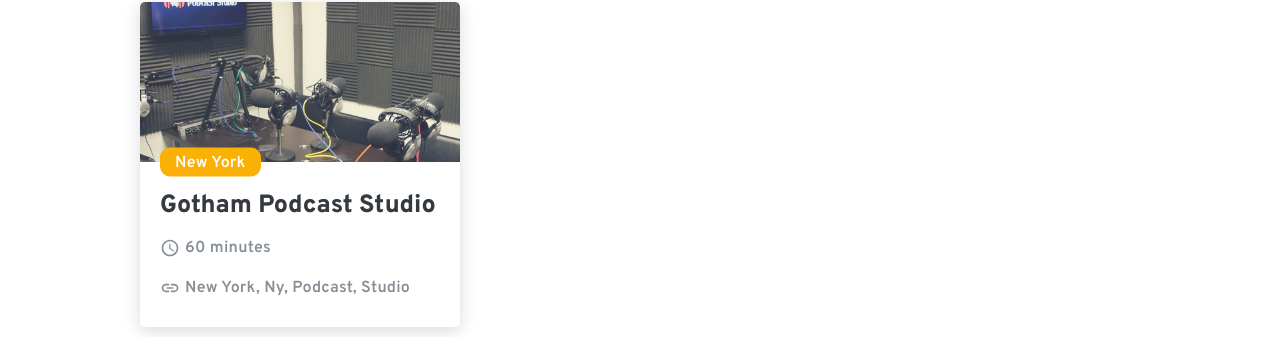
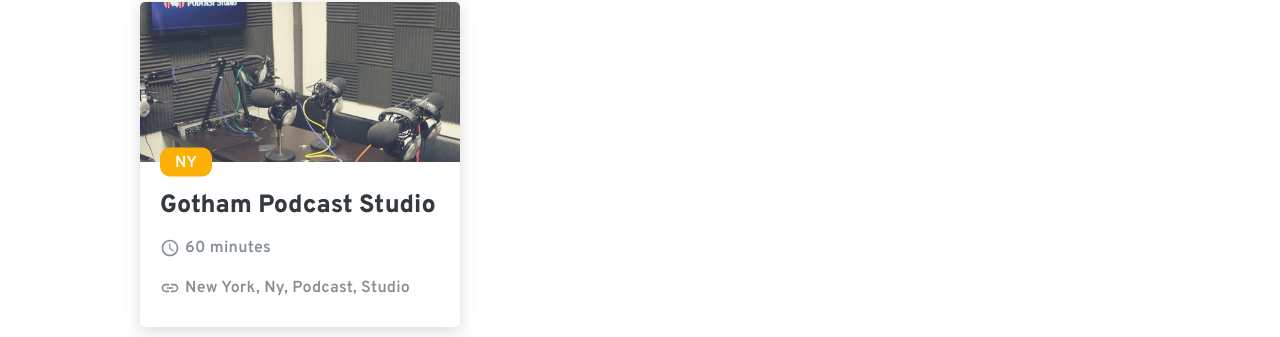
Before and after one commit to kontentchispace/kontentchispace.github.io, a Jekyll site: the page built from index.html, in a window 1280 px wide. Shown: the part 489-826 px from the top of the page. Built offline with Jekyll 4.4.1, drawn with Linux system fonts in a browser that asks for light colours.

Commit message:
renamed tags

```diff
--- a/index.html
+++ b/index.html
@@ -39,7 +39,7 @@
           <span class="searchbar-button">London</span>
         </label>
         <label for="lunch">
-          <input class="searchbar-checkbox js-category" type="checkbox" id="New York" value="New York">
+          <input class="searchbar-checkbox js-category" type="checkbox" id="NY" value="NY">
           <span class="searchbar-button">New York</span>
         </label>
         <label for="dinner">
```
Also changed, not shown: _recipes/gotham-podcast-studio.md (+1 -1 lines).
